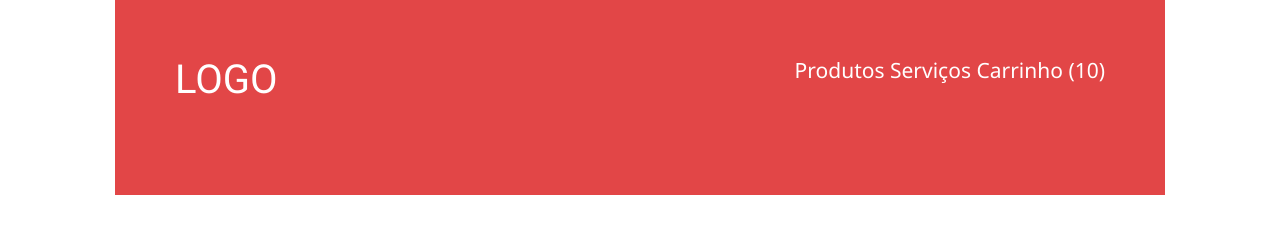
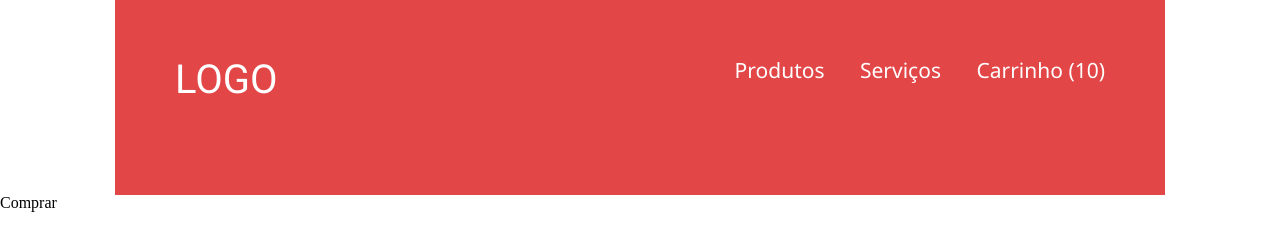
Before and after one commit to vicentejardim/loja-fone, a plain HTML site: page index.html in a window 1280 px wide. Drawn offline with Linux system fonts and the light colour scheme.

Commit message:
[003] - Desafio Básico

```diff
--- a/header.css
+++ b/header.css
@@ -5,7 +5,7 @@ header {
 
   margin: 0 115px;
 
-  padding: 60px 60px 95px;
+  padding: 60px 45px 95px 60px;
 }
 
 h1 {
@@ -20,7 +20,10 @@ nav {
   font-size: 21px;
 }
 
-a {
+a,
+b,
+c {
   color: inherit;
   text-decoration: none;
+  margin: 15px;
 }
--- a/index.html
+++ b/index.html
@@ -16,9 +16,11 @@
 
             <nav>
                 <a href="http://collabcode.training">Produtos</a>
-                <a href="http://collabcode.training">Serviços</a>
-                <a href="http://collabcode.training">Carrinho (10)</a>
+                <b href="http://collabcode.training">Serviços</b>
+                <c href="http://collabcode.training">Carrinho (10)</c>
             </nav>
         </header>
+
+        <d>Comprar</d>
     </body>
 </html>
```
